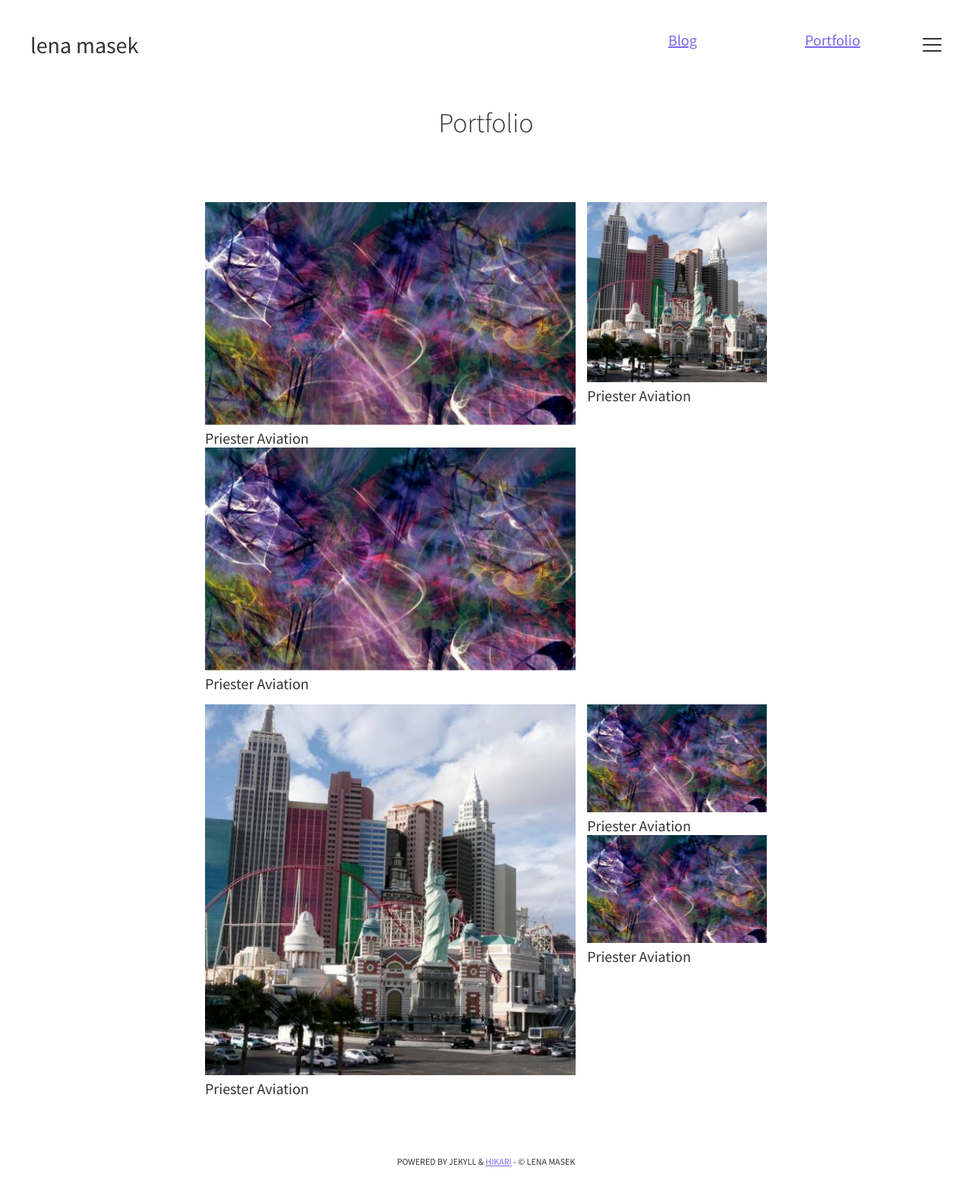
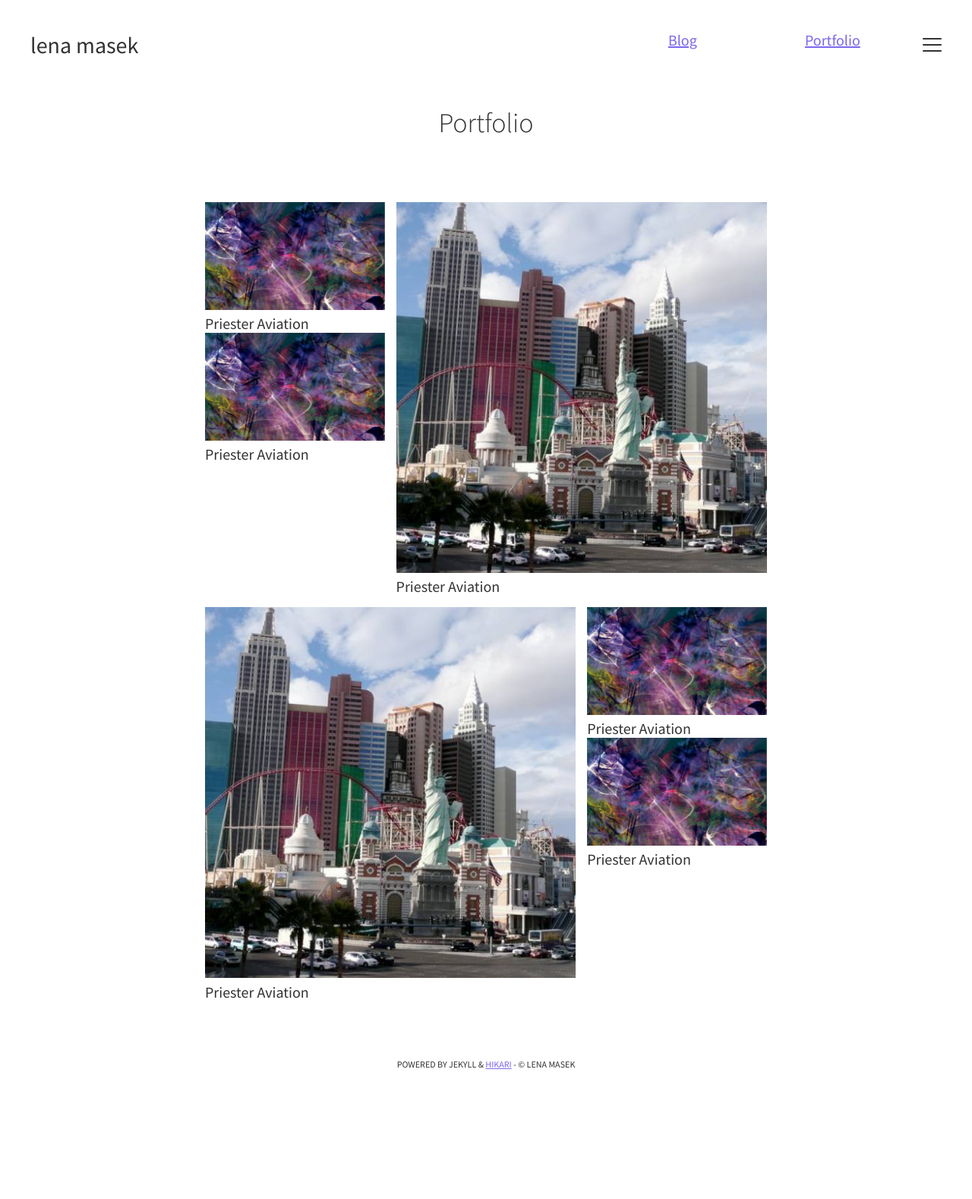
Before and after one commit to lenamasek/lenamasek.github.io, a Jekyll site: the page built from alternate/index.html, in a window 1280 px wide. Shown: the whole page at 76% size. Built offline with Jekyll 4.4.1, drawn with Linux system fonts in a browser that asks for light colours; after the commit the page ends 1450 px from its top, so only the background shows below that.

Commit message:
portfolio

```diff
--- a/alternate/index.html
+++ b/alternate/index.html
@@ -13,7 +13,7 @@ title: Homepage
 <section class="single-wrap">
 
 <div class="section group">
-  <div class="col span_4_of_6">
+  <div class="col span_2_of_6">
     <img src="/assets/img/300.jpeg" class="animated pulse">
     <caption><div class="caption">
       Priester Aviation
@@ -26,7 +26,7 @@ title: Homepage
   </div>
 
 
-  <div class="col span_2_of_6">
+  <div class="col span_4_of_6">
     <img src="/assets/img/500.jpeg" class="animated pulse">
 
     <caption><div class="caption">
```
